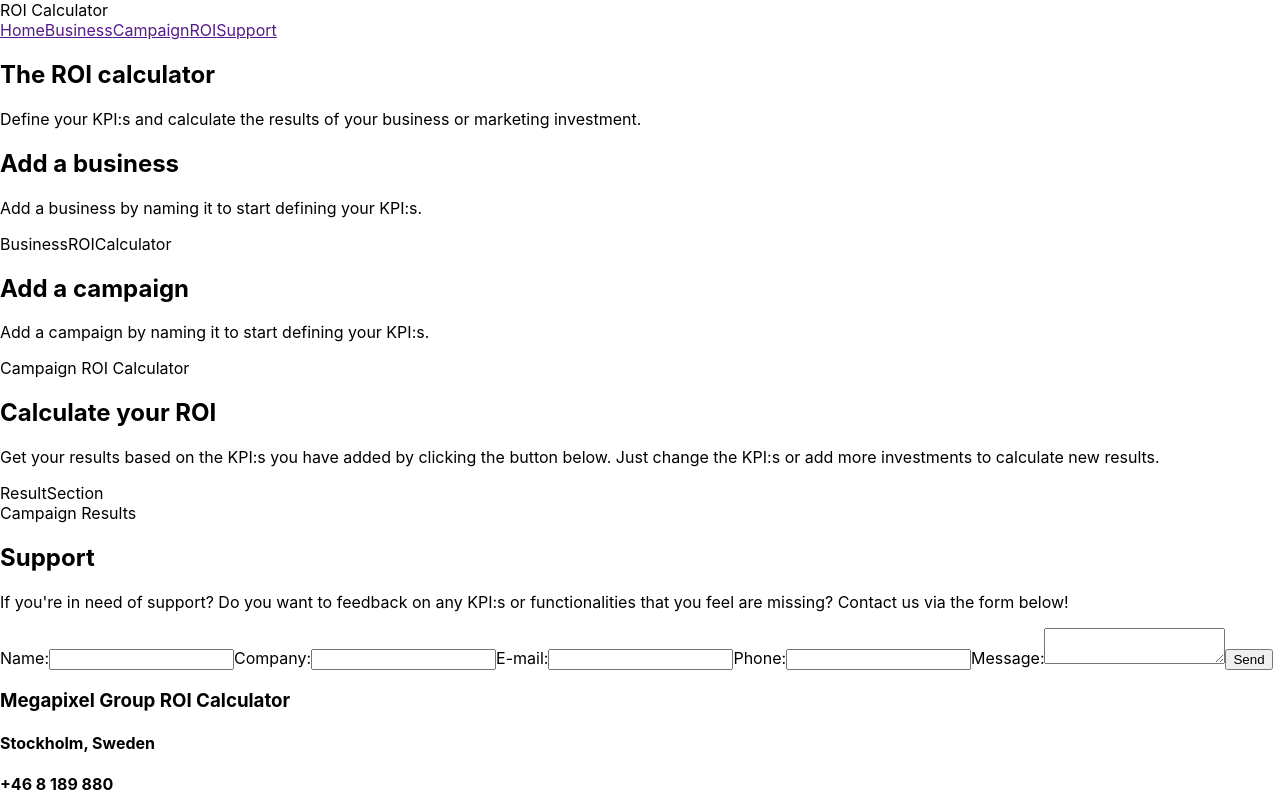
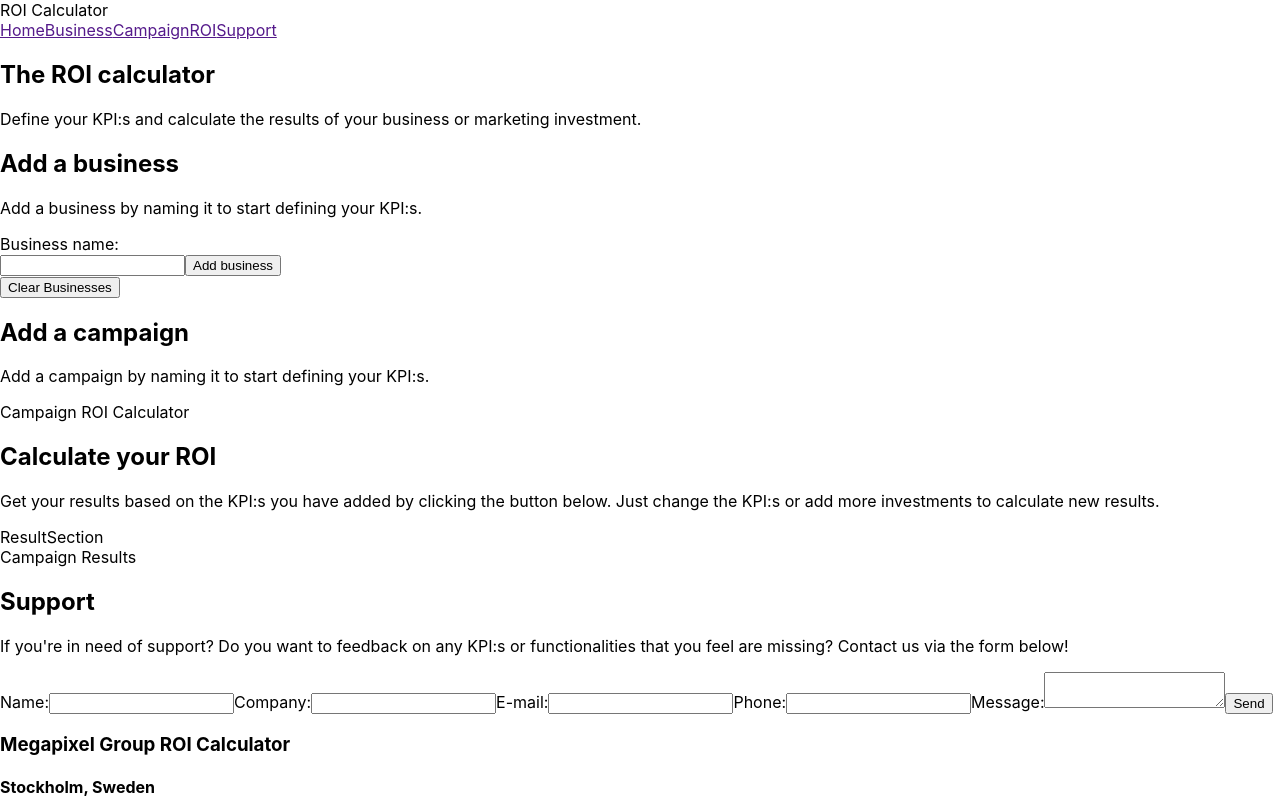
Before and after one commit to robinwesterback/deploy-react-app, a React (Create React App) app: page / in a window 1280 px wide. Shown: the top 800 px of the page. Built offline with nearby package versions, Linux system fonts and the light colour scheme.

Commit message:
Add BusinessROICalculator and calculator to App.jsx

```diff
--- a/src/App.jsx
+++ b/src/App.jsx
@@ -1,10 +1,13 @@
-import React from 'react';
+import React, {useState} from 'react';
 import './App.css';
 
 import SiteHeader from './components/SiteHeader';
 import SiteContact from './components/SiteContact';
+import BusinessROICalculator from './containers/BusinessROICalculator';
 
 function App() {
+  const [businessResults, setBusinessResults] = useState([])
+
   return (
     <div>
         <SiteHeader logoName="ROI Calculator" />
@@ -21,7 +24,7 @@ function App() {
             <div>
               <h2>Add a business</h2>
               <p className="orange-bold">Add a business by naming it to start defining your KPI:s.</p>
-              BusinessROICalculator
+              <BusinessROICalculator setResult={setBusinessResults} />
             </div>
 
             <div>
--- /dev/null
+++ b/src/calculator.js
@@ -0,0 +1,6 @@
+export default {
+  calculateBusiness: (kpi) => ({
+    roi: kpi.grossProfit - kpi.marketingInvestment,
+    netRoi: kpi.netProfit - kpi.marketingInvestment
+  })
+}
--- /dev/null
+++ b/src/containers/BusinessROICalculator.jsx
@@ -0,0 +1,141 @@
+import React, { useState, useRef } from 'react';
+import calculator from '../calculator';
+
+export default function BusinessROICalculator({setResult}) {
+  const [businesses, setBusinesses] = useState([])
+  const [addBusinessError, setAddBusinessError] = useState()
+  const addNewForm = useRef()
+
+  const getBusiness = (name) => businesses.find((item) => item.name === name)
+
+  const clear = () => {
+      addNewForm.current.reset()
+      setResult([])
+      setBusinesses([])
+  }
+
+  const calculateResult = (items) => {
+
+
+    const results = items.map((business) => ({
+      name: business.name,
+      result: calculator.calculateBusiness(business.kpi)
+    }))
+    setResult(results)
+  }
+
+  const addBusiness = (event) => {
+    event.preventDefault()
+    const name = event.target.businessName.value
+
+    if (getBusiness(name)) {
+      setAddBusinessError(`${name} is already added.`)
+      return
+    }
+
+    const newBusiness = {
+      name,
+      kpi: {
+        grossProfit: 0,
+        netProfit: 0,
+        marketingInvestment: 0,
+        LTV: 0,
+        newCustomersAcquired: 0,
+      }
+    }
+
+    const newBusinesses = [...businesses, newBusiness]
+
+    setBusinesses(newBusinesses)
+    calculateResult(newBusinesses)
+    addNewForm.current.reset()
+  }
+
+  const onBusinessFormChanged = (event) => {
+    const business = getBusiness(event.target.form.name)
+    const field = event.target.name
+    const value = Number(event.target.value)
+
+    const newBusinesses = businesses.map((item) => {
+      if (item.name === business.name) {
+        return {
+          name: business.name,
+          kpi: { ...business.kpi, [field]: value }
+        }
+      }
+
+      return item
+    })
+
+    setBusinesses(newBusinesses)
+    calculateResult(newBusinesses)
+  }
+
+  return (
+    <div>
+      <form ref={addNewForm} onSubmit={addBusiness}>
+        <label htmlFor="businessName">
+          Business name:
+
+          <br></br>
+          <input
+            type="text"
+            id="businessName"
+            name="businessName"
+            className={addBusinessError ? 'has-error' : ''}
+            required
+            onChange={() => setAddBusinessError(null)} />
+        </label>
+
+        {addBusinessError && (
+          <span className="input-error-message">{addBusinessError}</span>
+        )}
+
+        <button type="submit">Add business</button>
+      </form>
+
+      {businesses.map((business, i) => (
+        <form
+          key={i}
+          name={business.name}
+          onChange={onBusinessFormChanged}
+          onSubmit={(e) => e.preventDefault()}>
+
+          <h3>{"Business: " + business.name}</h3>
+
+          <label htmlFor="grossProfit">
+            Gross profit:
+
+            <input
+              type="number"
+              id="grossProfit"
+              name="grossProfit"
+              defaultValue={business.kpi.grossProfit} />
+          </label>
+
+          <label htmlFor="netProfit">
+            Net profit:
+
+            <input
+              type="number"
+              id="netProfit"
+              name="netProfit"
+              defaultValue={business.kpi.netProfit} />
+          </label>
+
+          <label htmlFor="marketingInvestment">
+            Marketing investment:
+
+            <input
+              type="number"
+              id="marketingInvestment"
+              name="marketingInvestment"
+              defaultValue={business.kpi.marketingInvestment} />
+          </label>
+        </form>
+      ))}
+
+      <button type="button" onClick={clear}>Clear Businesses</button>
+    </div>
+  )
+}
```
